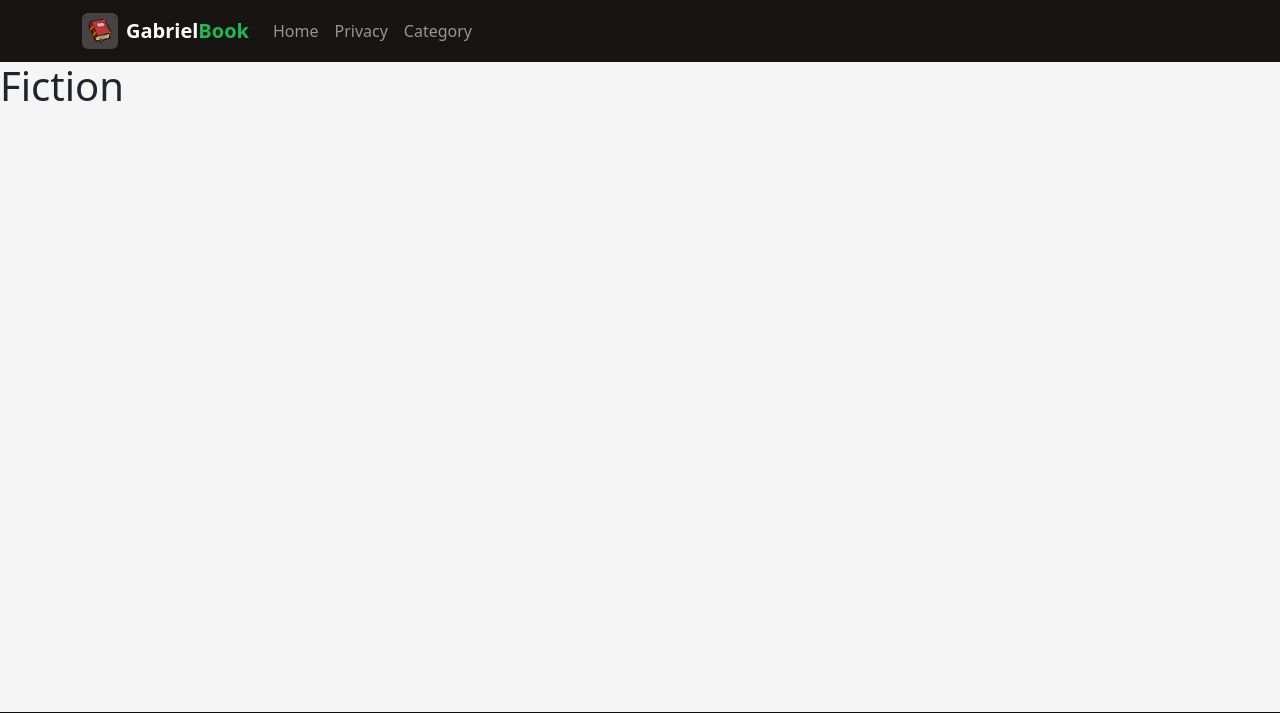
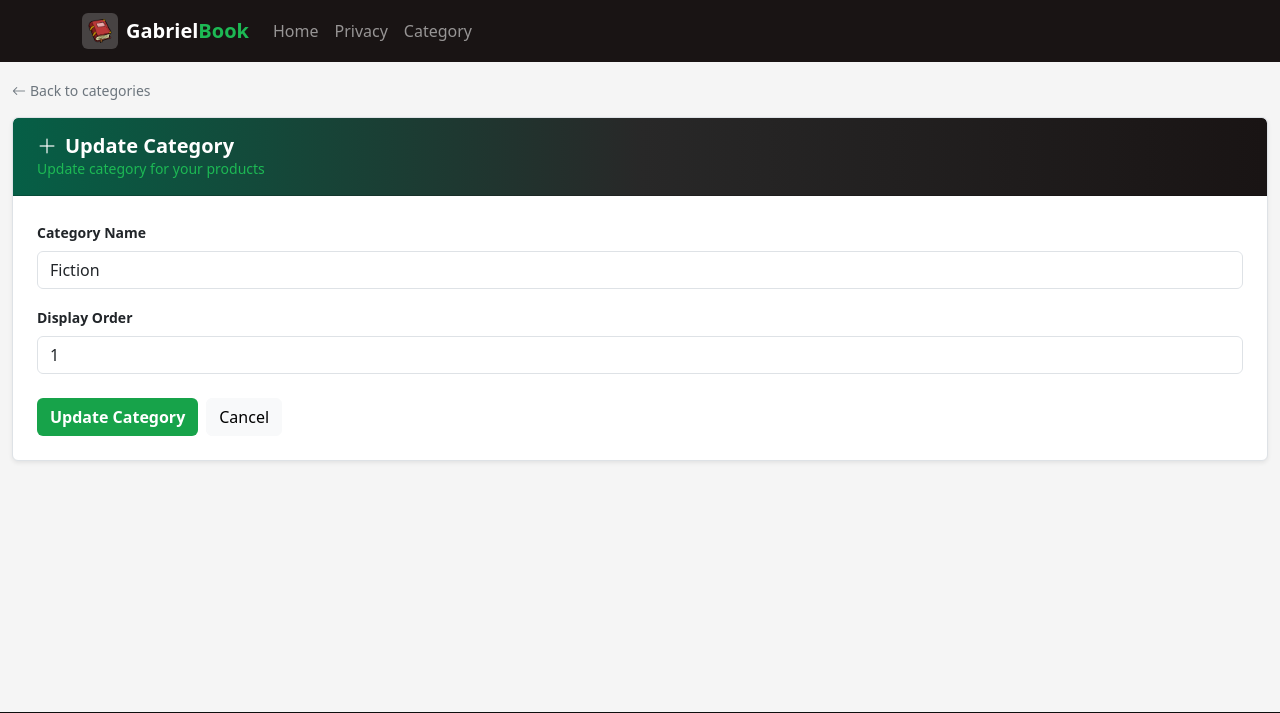
Before and after one commit to GabrielRosales1804/GabrielBook, an ASP.NET Core app: page /Category/Update/1 in a window 1280 px wide. Shown: the top 713 px of the page. Run offline with ASP.NET Core 8, Linux system fonts and the light colour scheme; data comes from the database, SQL or seed files in the repository; style sheets or scripts are compiled from the project's sources.

Commit message:
Update Category in Action

```diff
--- a/GabrielBookWeb/Controllers/CategoryController.cs
+++ b/GabrielBookWeb/Controllers/CategoryController.cs
@@ -61,14 +61,14 @@ namespace GabrielBookWeb.Controllers
         [ActionName("Update")]
         public IActionResult UpdatePOST(Category category)
         {
-            if (!String.IsNullOrEmpty(category.Name) && _context.Categories.Any(c => c.Name.ToLower() == category.Name.ToLower()))
+            if (!String.IsNullOrEmpty(category.Name) && _context.Categories.Any(c => c.Name.ToLower() == category.Name.ToLower() && c.Id != category.Id))
             {
                 ModelState.AddModelError("", "Category name already exists!");
             }
 
             if (ModelState.IsValid)
             {
-                _context.Categories.Add(category);
+                _context.Categories.Update(category);
                 _context.SaveChanges();
                 return RedirectToAction("Index");
             }
--- a/GabrielBookWeb/Views/Category/Update.cshtml
+++ b/GabrielBookWeb/Views/Category/Update.cshtml
@@ -1,4 +1,41 @@
 @using GabrielBookWeb.Models
 @model Category
 
-<h1>@Model.Name</h1>
+<div class="container-fluid py-3">
+    <a asp-action="Index" class="text-decoration-none text-secondary small fw-medium d-inline-flex align-items-center gap-1 mb-3">
+        <i class="bi bi-arrow-left"></i> Back to categories
+    </a>
+    <div class="card border shadow-sm overflow-hidden">
+        <div class="card-header text-white py-3 px-4" style="background: linear-gradient(to right, #065f46, #282828, #191414);">
+            <h5 class="mb-0 fw-bold"><i class="bi bi-plus-lg me-2"></i>Update Category</h5>
+            <p class="mb-0 small" style="color: #1DB954;">Update category for your products</p>
+        </div>
+        <div class="card-body p-4">
+            <form method="post" asp-action="Update">
+                <input asp-for="Id" type="hidden" />
+                <div asp-validation-summary="ModelOnly" class="text-danger mb-3"></div>
+                <div class="mb-3">
+                    <label asp-for="Name" class="form-label fw-semibold small">Category Name</label>
+                    <input type="text" name="Name" asp-for="Name" class="form-control" placeholder="Enter category name" />
+                    <span asp-validation-for="Name" class="text-danger small"></span>
+                </div>
+                <div class="mb-3">
+                    <label asp-for="DisplayOrder" class="form-label fw-semibold small">Display Order</label>
+                    <input type="number" name="DisplayOrder" asp-for="DisplayOrder" class="form-control" placeholder="Enter display order" />
+                    <span asp-validation-for="DisplayOrder" class="text-danger small"></span>
+                </div>
+                <div class="d-flex gap-2 mt-4">
+                    <button type="submit" class="btn btn-accent fw-semibold">Update Category</button>
+                    <a asp-controller="Category" asp-action="Index" class="btn btn-light fw-medium">Cancel</a>
+                </div>
+            </form>
+        </div>
+    </div>
+</div>
+
+@section Scripts {
+    <partial name="_ValidationScriptsPartial" />
+    @{
+        await Html.RenderPartialAsync("_ValidationScriptsPartial");
+    }
+}
```
